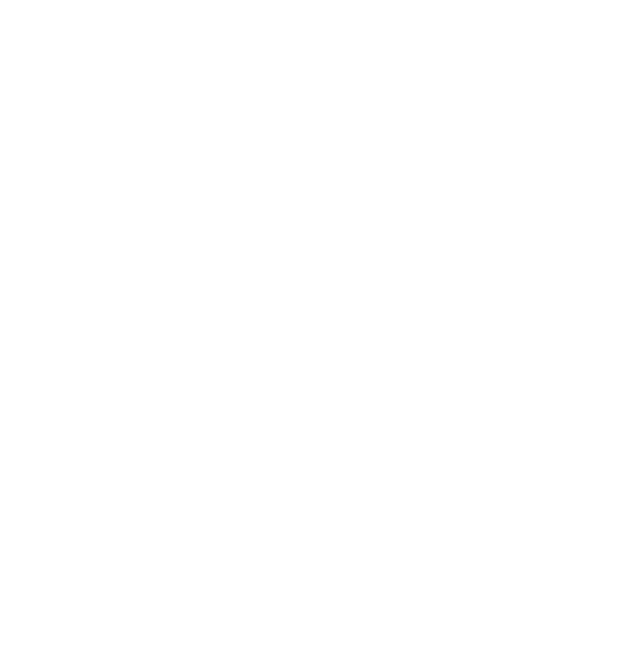
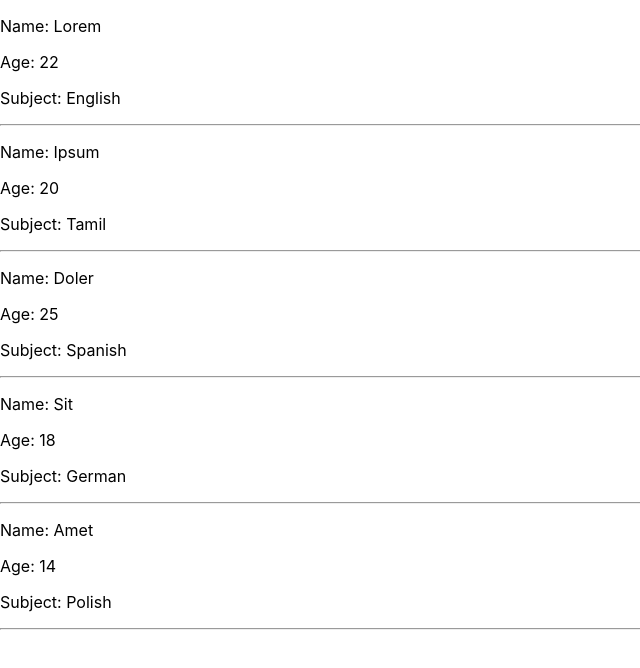
Before and after one commit to priyan1995/React-fundamenals, a React (Create React App) app: page / in a window 1280 px wide. Shown: the top 668 px of the page, without its empty margins (0-640 px from the left). Built offline with nearby package versions, Linux system fonts and the light colour scheme.

Commit message:
rect functional props

```diff
--- a/src/App.css
+++ b/src/App.css
@@ -1,38 +1,3 @@
-.App {
-  text-align: center;
+.text-left{
+  text-align: left;
 }
-
-.App-logo {
-  height: 40vmin;
-  pointer-events: none;
-}
-
-@media (prefers-reduced-motion: no-preference) {
-  .App-logo {
-    animation: App-logo-spin infinite 20s linear;
-  }
-}
-
-.App-header {
-  background-color: #282c34;
-  min-height: 100vh;
-  display: flex;
-  flex-direction: column;
-  align-items: center;
-  justify-content: center;
-  font-size: calc(10px + 2vmin);
-  color: white;
-}
-
-.App-link {
-  color: #61dafb;
-}
-
-@keyframes App-logo-spin {
-  from {
-    transform: rotate(0deg);
-  }
-  to {
-    transform: rotate(360deg);
-  }
-}
--- a/src/App.js
+++ b/src/App.js
@@ -1,9 +1,14 @@
 import './App.css';
+import { Students } from './components/students';
 
 function App() {
   return (
     <div className="App">
-
+      <Students name="Lorem" age="22" subject="English" />
+      <Students name="Ipsum" age="20" subject="Tamil" />
+      <Students name="Doler" age="25" subject="Spanish" />
+      <Students name="Sit" age="18" subject="German" />
+      <Students name="Amet" age="14" subject="Polish" />
     </div>
   );
 }
--- /dev/null
+++ b/src/components/students.js
@@ -0,0 +1,14 @@
+export const Students = (props) => {
+    return (
+        <>
+
+            <div className="text-left">
+                <p>Name: {props.name}</p>
+                <p>Age: {props.age}</p>
+                <p>Subject: {props.subject}</p>
+                <hr />
+            </div>
+
+        </>
+    )
+}
```
